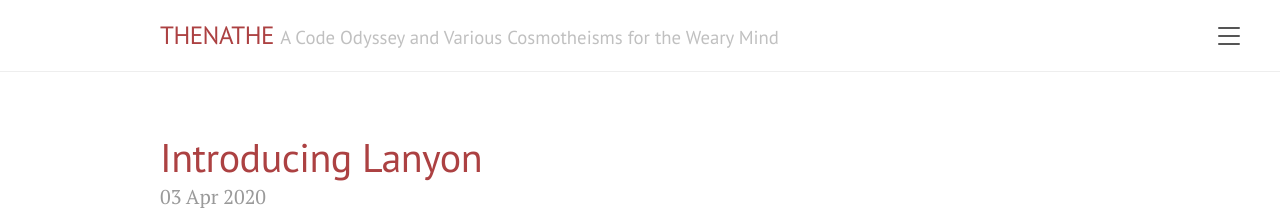
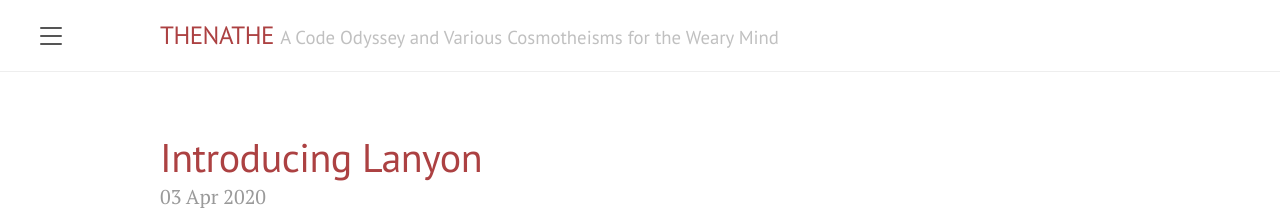
Before and after one commit to THENATHE/THENATHE.github.io, a Jekyll site: the page built from index.html, in a window 1280 px wide. Shown: the top 217 px of the page. Built offline with Jekyll 4.4.1, drawn with Linux system fonts in a browser that asks for light colours; the list of posts is cut into pages by our own code.

Commit message:
Update default.html

```diff
--- a/_layouts/default.html
+++ b/_layouts/default.html
@@ -3,7 +3,7 @@
 
   {% include head.html %}
 
-  <body class="theme-base-08 layout-reverse sidebar-overlay">
+  <body class="theme-base-08 sidebar-overlay">
 
     {% include sidebar.html %}
 
```
